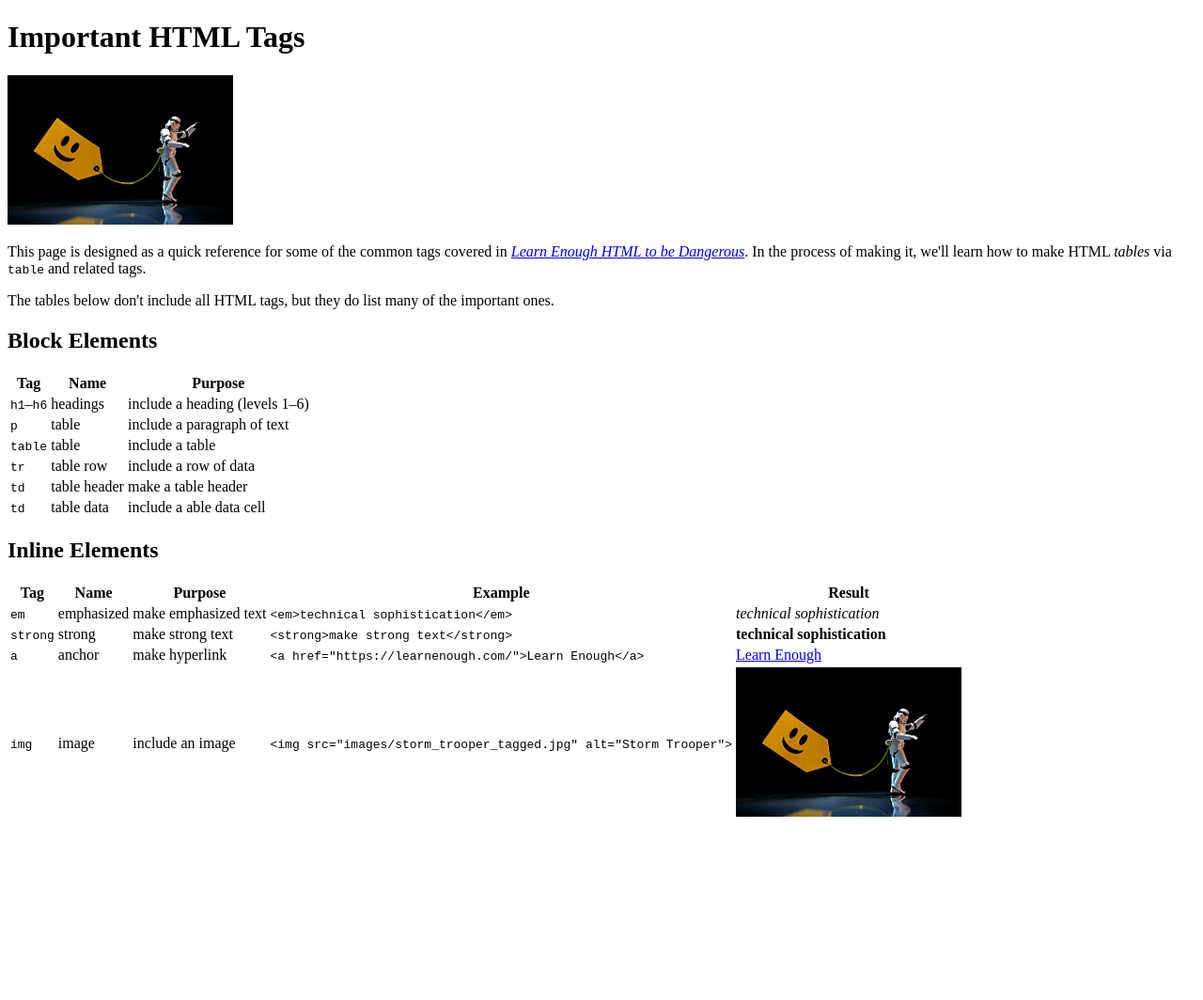
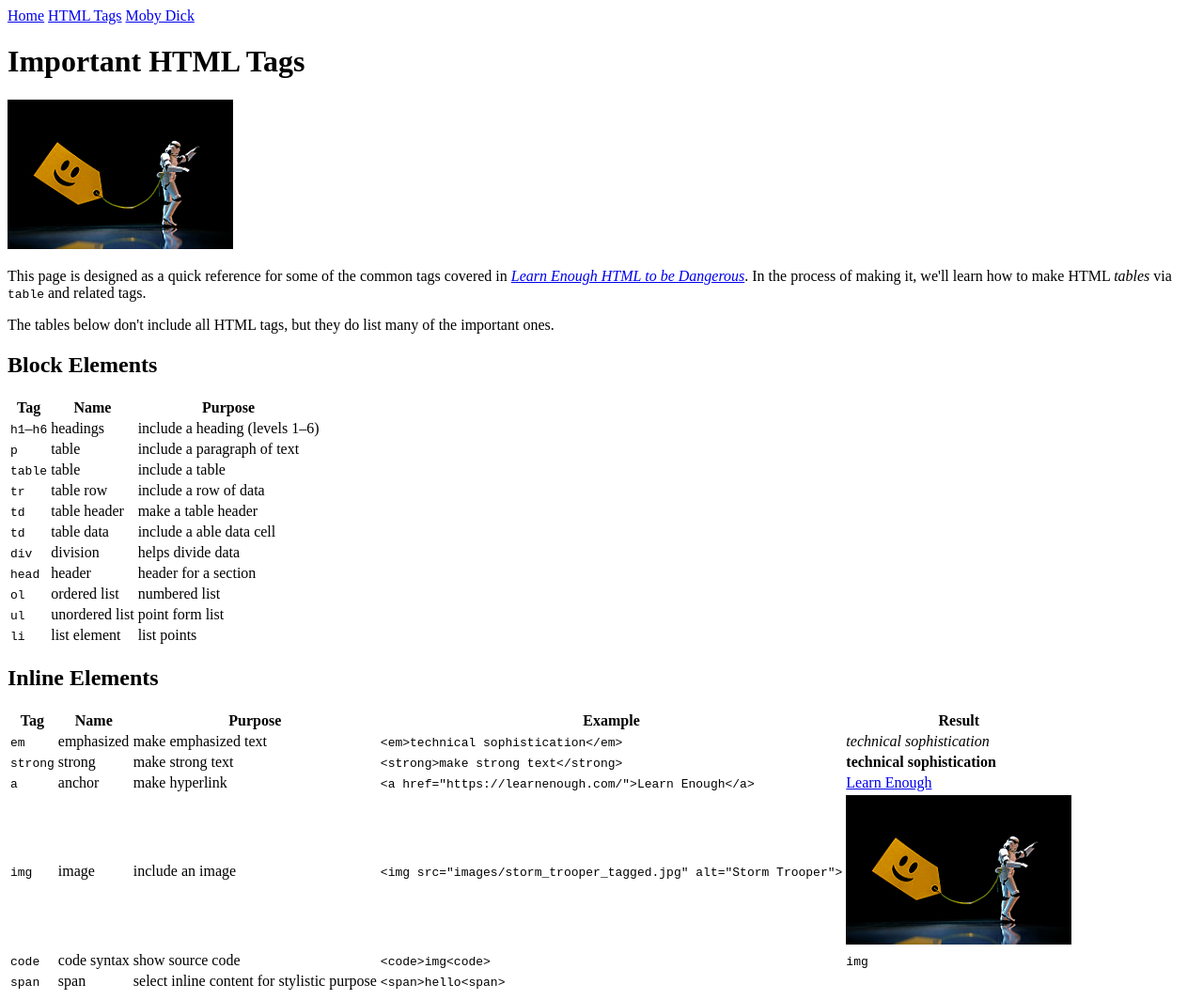
Before and after one commit to laurstevenson/sample_website, a plain HTML site: page tags.html in a window 1280 px wide. Shown: the whole page at 94% size. Before the commit the page ends 884 px from the top, so only its background shows below. Drawn offline with Linux system fonts and the light colour scheme.

Commit message:
Add a Moby Dick page

```diff
--- a/tags.html
+++ b/tags.html
@@ -5,6 +5,12 @@
     <title>HTML Tags</title>
   </head>
   <body>
+
+    <div>
+      <a href="index.html">Home</a>
+      <a href="tags.html">HTML Tags</a>
+      <a href="moby_dick.html">Moby Dick</a>
+    </div>
 
     <h1>Important HTML Tags</h1>
 
@@ -58,6 +64,31 @@
         <td>table data</td>
         <td>include a able data cell</td>
       </tr>
+      <tr>
+        <td><code>div</code></td>
+        <td>division</td>
+        <td>helps divide data</td>
+      </tr>
+      <tr>
+        <td><code>head</code></td>
+        <td>header</td>
+        <td>header for a section</td>
+      </tr>
+      <tr>
+        <td><code>ol</code></td>
+        <td>ordered list</td>
+        <td>numbered list</td>
+      </tr>
+      <tr>
+        <td><code>ul</code></td>
+        <td>unordered list</td>
+        <td>point form list</td>
+      </tr>
+      <tr>
+        <td><code>li</code></td>
+        <td>list element</td>
+        <td>list points</td>
+      </tr>
     </table>
 
     <h2>Inline Elements</h2>
@@ -106,6 +137,23 @@
         </td>
         <td><img src="images/storm_trooper_tagged.jpg" alt="Storm Trooper"></td>
       </tr>
+      <tr>
+        <td><code>code</code></td>
+        <td>code syntax</td>
+        <td>show source code</td>
+        <td>
+          <code>&lt;code&gt;img&lt;code&gt;</code>
+        </td>
+        <td><code>img</code></td>
+      </tr>
+      <tr>
+        <td><code>span</code></td>
+        <td>span</td>
+        <td>select inline content for stylistic purpose</td>
+        <td>
+          <code>&lt;span&gt;hello&lt;span&gt;</code>
+        </td>
+      </tr>
     </table>
 
   </body>
```
Also changed, not shown: index.html (+7 -1 lines), moby_dick.html (added, +75 -0 lines), images/moby_dick.png (added), images/sperm_whales.jpg (added).
